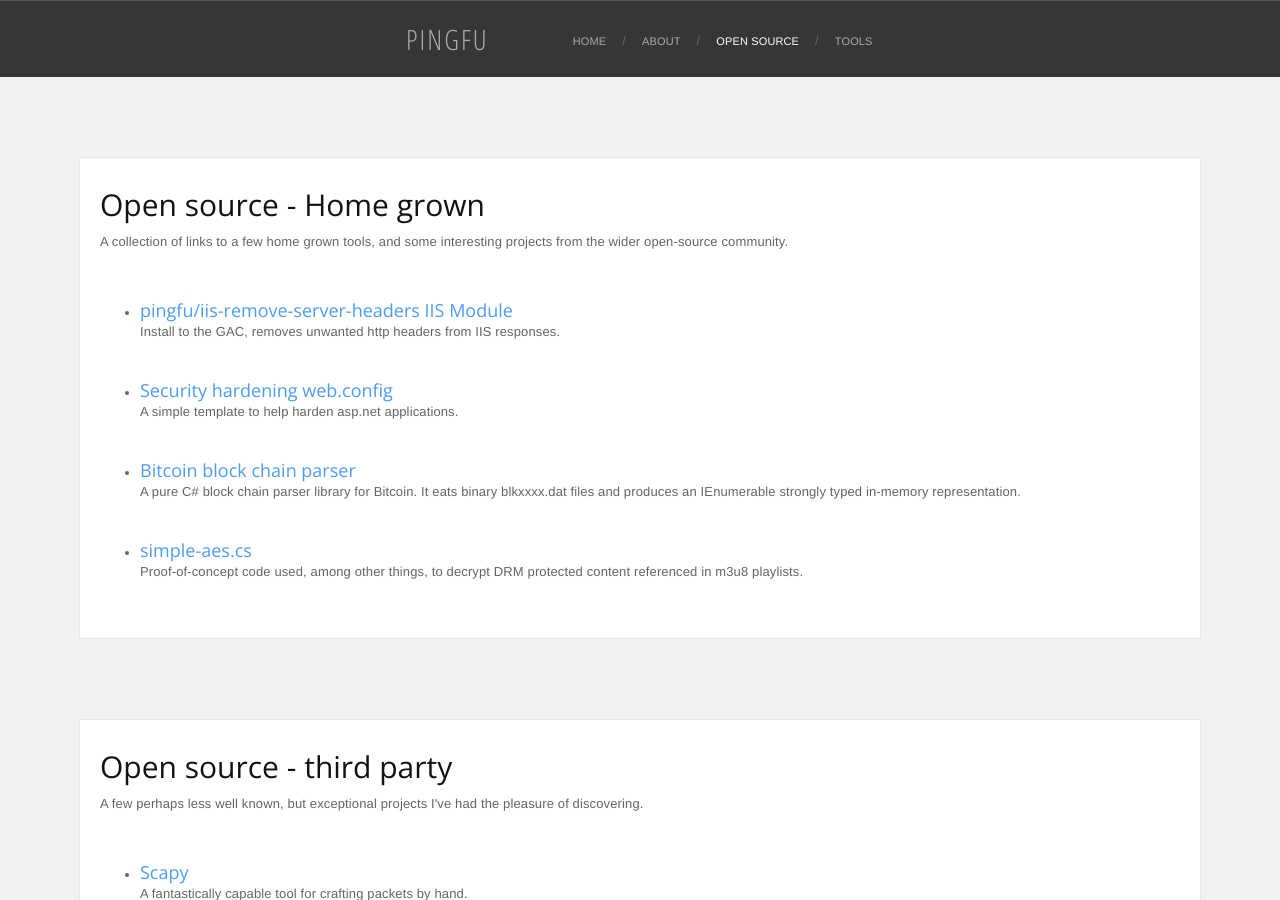
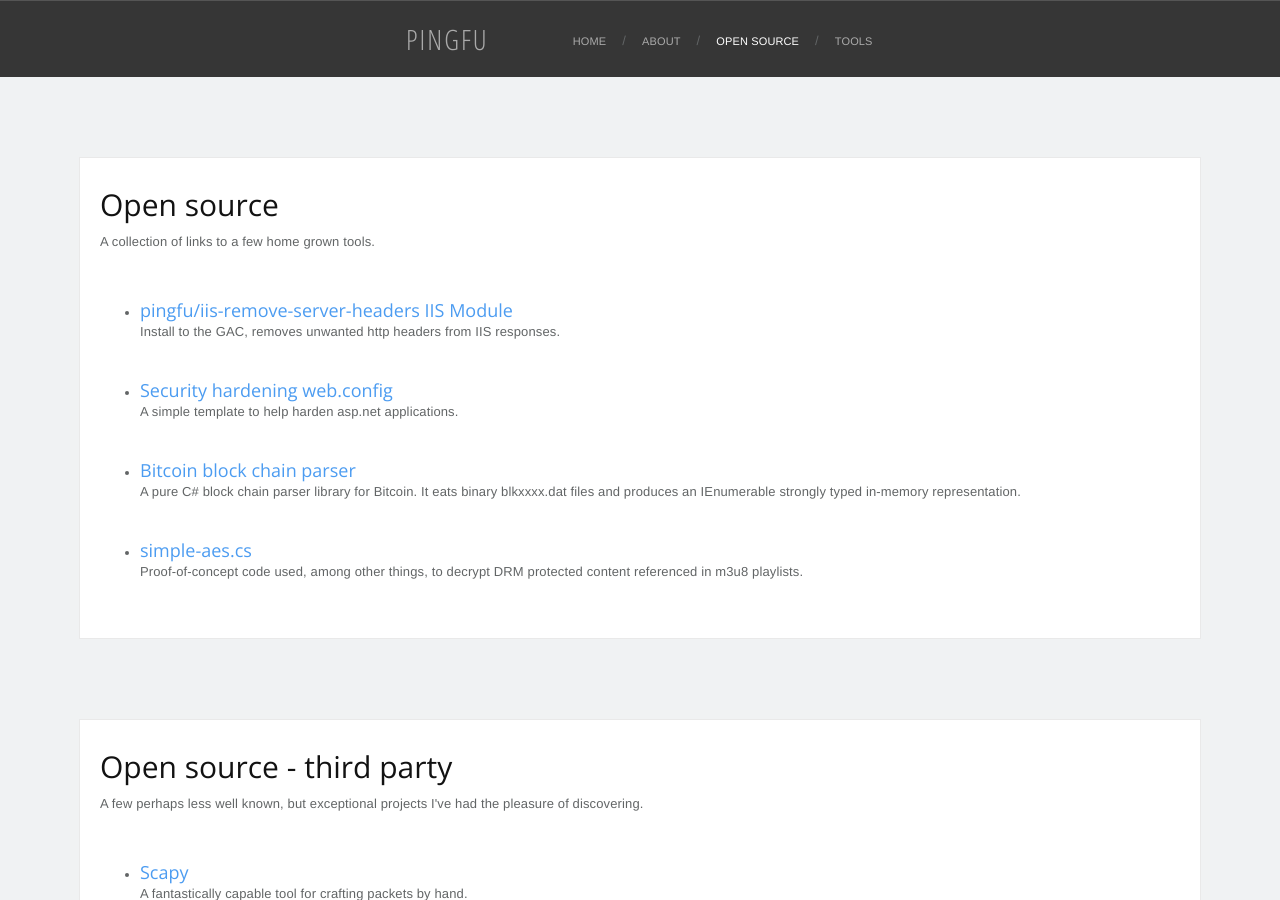
Before and after one commit to pingfu/pingfu.github.io, a Jekyll site: the page built from open-source.html, in a window 1280 px wide and 900 px high. Built offline with Jekyll 4.4.1, drawn with Linux system fonts in a browser that asks for light colours; nearby versions of some CDN libraries; Markdown is read by kramdown in place of the engine named in the settings.

Commit message:
tweaked wording

```diff
--- a/open-source.html
+++ b/open-source.html
@@ -6,17 +6,12 @@ breadcrumb: Open Source
 
 <section class="boxed">
 
-	<h1>Open source - Home grown</h1>
+	<h1>Open source</h1>
 
-	<p>A collection of links to a few home grown tools, and some interesting projects from the wider open-source community.</p>
+	<p>A collection of links to a few home grown tools.</p>
 
 	<ul class="tools">
-		<!--
-		<li>
-			<h2><a target="_blank" href="http://disposable.pingfu.net/">Disposable email</a></h2>
-			<p>A little help to circumventing spammers and unnecessary signups, create short lived throw-away email addresses.</p>
-		</li>
-		-->
+
 		<li>
 			<h2><a target="_blank" href="https://github.com/pingfu/iis-remove-server-headers">pingfu/iis-remove-server-headers IIS Module</a></h2>
 			<p>Install to the GAC, removes unwanted http headers from IIS responses.</p>
```
